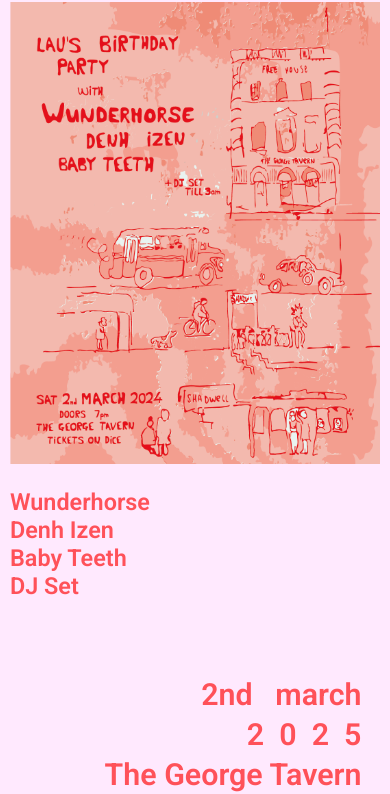
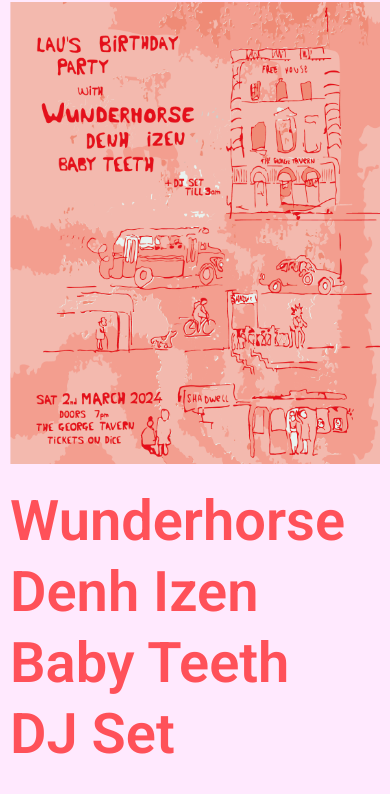
Before and after one commit to margmg/lausbirthdayparty.github.io, a plain HTML site: page 2ndmarch2024.html in a window 390 px wide. Shown: the part 64-858 px from the top of the page. Drawn offline with Linux system fonts and the light colour scheme.

Commit message:
12.06.2025.10.14

```diff
--- a/2ndmarch2024.html
+++ b/2ndmarch2024.html
@@ -38,7 +38,7 @@
     <section class="section-event-past">
       <div class="evento-up">
           <div class="info-up">
-              <ul class="lineup-event">
+              <ul class="lineup-event-5vw">
                   <li>Wunderhorse</li>
                   <li>Denh Izen</li>
                   <li>Baby Teeth</li>
--- a/style.css
+++ b/style.css
@@ -711,7 +711,7 @@ input[type="text"], #textarea {
     font-size: clamp(2.5vw, calc(8vw + 2rem), 3.4rem);
     font-weight: 600;
 }
-.lineup-event-6vw{
+.lineup-event-6vw, .lineup-event-5vw{
     color: var(--maincolor-darkpink);
     font-size: 6vw;
     font-weight: 600;
@@ -1027,7 +1027,7 @@ table, figure{
     }
 
     .separazione{
-        margin-top: 5%;
+        margin-top: 11%;
         background-color: #ff5159;
         height: 1px;
     }
@@ -1325,6 +1325,19 @@ table, figure{
         margin-bottom: 5px;
       }
 
+    .lineup-event-5vw {
+        text-align: left;
+        font-size: 3.5em;
+        font-weight: 600;
+        padding: 0;
+    }
+
+    .lineup-event-5vw li {
+        font-size: 1em;
+        margin-bottom: 5px;
+      }
+
+
       .info-up {
         flex-direction: row;
         justify-content: space-between;
```
Also changed, not shown: 10thjune2025.html (+1 -1 lines), 8thjuly2025.html (+1 -1 lines), index.html (+2 -2 lines).
